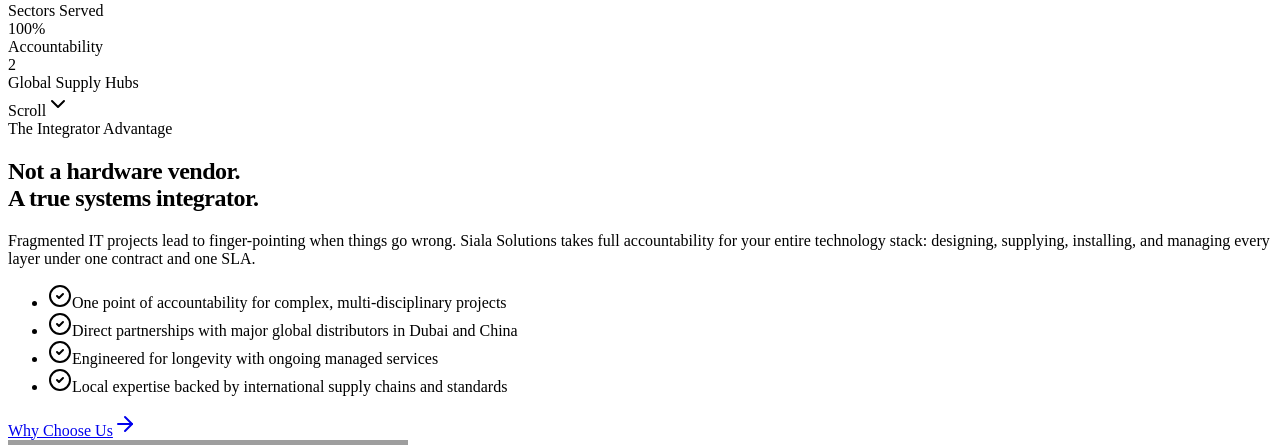
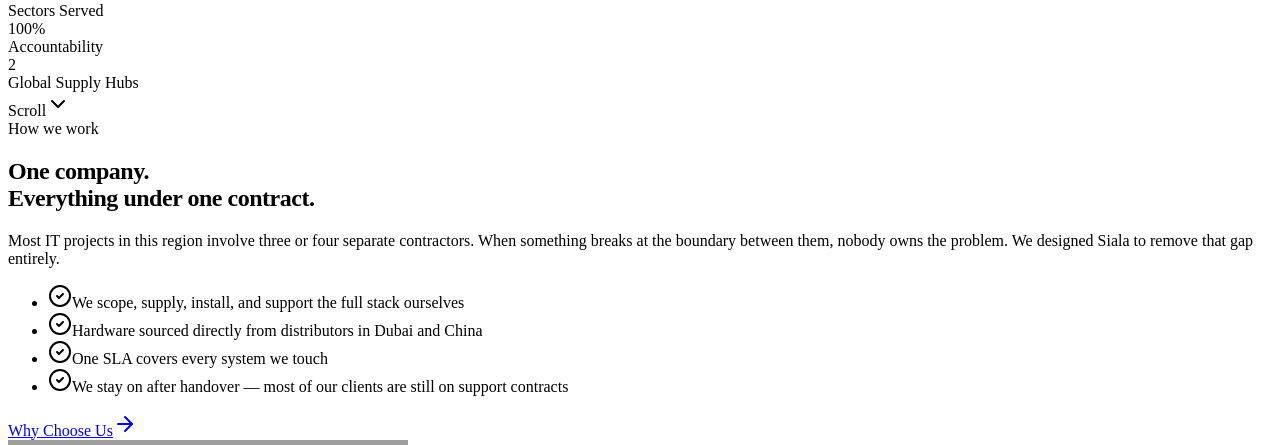
Before and after one commit to Siala-03/siala-website, a React app in the folder src/: page / in a window 1280 px wide. Shown: the part 1544-1989 px from the top of the page. Built offline with nearby package versions, Linux system fonts and the light colour scheme; grey boxes are pictures that could not be loaded; the HTML template or start-up script is replaced by a standard one.

Commit message:
Rewrite Integrator Advantage section with natural copy

```diff
--- a/src/pages/Home.tsx
+++ b/src/pages/Home.tsx
@@ -219,21 +219,21 @@
               transition={{ duration: 0.65 }}
             >
               <span className="font-mono text-copper-500 text-xs uppercase tracking-[0.22em] mb-6 block">
-                The Integrator Advantage
+                How we work
               </span>
               <h2 className="text-3xl md:text-4xl lg:text-5xl font-display font-bold text-white mb-6 leading-tight">
-                Not a hardware vendor.<br />
-                A true systems integrator.
+                One company.<br />
+                Everything under one contract.
               </h2>
               <p className="text-slate-400 text-lg mb-8 leading-relaxed">
-                Fragmented IT projects lead to finger-pointing when things go wrong. Siala Solutions takes full accountability for your entire technology stack: designing, supplying, installing, and managing every layer under one contract and one SLA.
+                Most IT projects in this region involve three or four separate contractors. When something breaks at the boundary between them, nobody owns the problem. We designed Siala to remove that gap entirely.
               </p>
               <ul className="space-y-4 mb-10">
                 {[
-                  'One point of accountability for complex, multi-disciplinary projects',
-                  'Direct partnerships with major global distributors in Dubai and China',
-                  'Engineered for longevity with ongoing managed services',
-                  'Local expertise backed by international supply chains and standards',
+                  'We scope, supply, install, and support the full stack ourselves',
+                  'Hardware sourced directly from distributors in Dubai and China',
+                  'One SLA covers every system we touch',
+                  'We stay on after handover — most of our clients are still on support contracts',
                 ].map((item, i) => (
                   <li key={i} className="flex items-start gap-3">
                     <CheckCircle2 className="w-5 h-5 text-copper-500 shrink-0 mt-0.5" />
```
